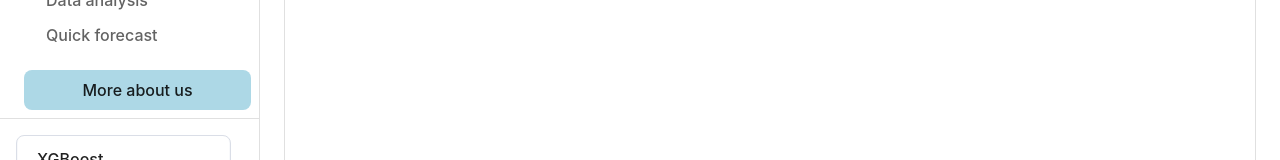
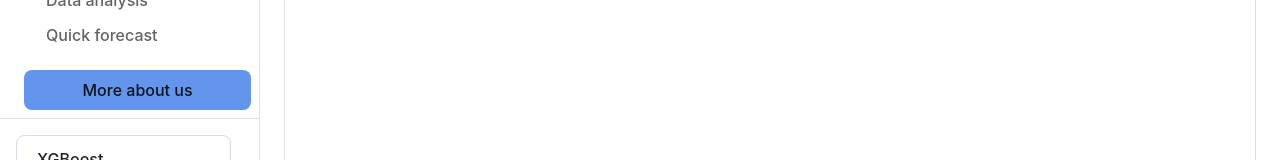
Before and after one commit to HorizontTSD/horizontsd-tool, a React (Vite) app: page / in a window 1280 px wide. Shown: the part 168-328 px from the top of the page. Built offline with nearby package versions, Linux system fonts and the light colour scheme; no server answers; some icons are missing.

Commit message:
feat: added translation

```diff
--- a/src/components/MenuContent/index.tsx
+++ b/src/components/MenuContent/index.tsx
@@ -40,10 +40,10 @@ export const MenuContent = () => {
         ml: 2,
         fontSize: 'clamp(8px, 1.5vw, 16px)',
         padding: '6px 16px',
-        backgroundColor: 'rgb(173, 216, 230)',
+        backgroundColor: 'rgb(100, 149, 237)',
         color: 'text.primary',
         '&:hover': {
-          backgroundColor: 'rgb(173, 216, 230)',
+          backgroundColor: 'rgb(70, 130, 180',
         },
       }}
       onClick={() => window.open("http://77.37.136.11:7071", "_blank", "noopener noreferrer")}
```
